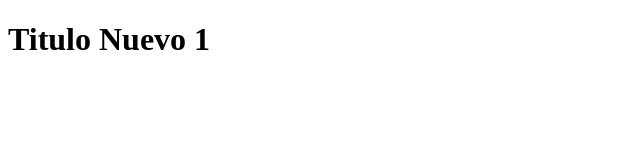
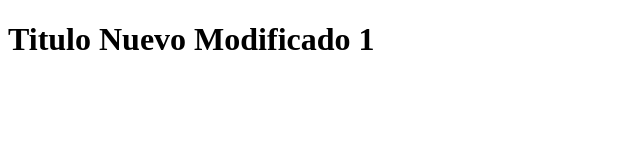
Before and after one commit to EmilianoCocom/HelloGit, a plain HTML site: page index.html in a window 1280 px wide. Shown: the whole page, without its empty margins (0-640 px from the left). Drawn offline with Linux system fonts and the light colour scheme.

Commit message:
se modificó index nuevamente

```diff
--- a/index.html
+++ b/index.html
@@ -6,6 +6,6 @@
     <title>Demo Git</title>
 </head>
 <body>
-    <h1>Titulo Nuevo 1</h1>
+    <h1>Titulo Nuevo Modificado 1</h1>
 </body>
 </html>
```
